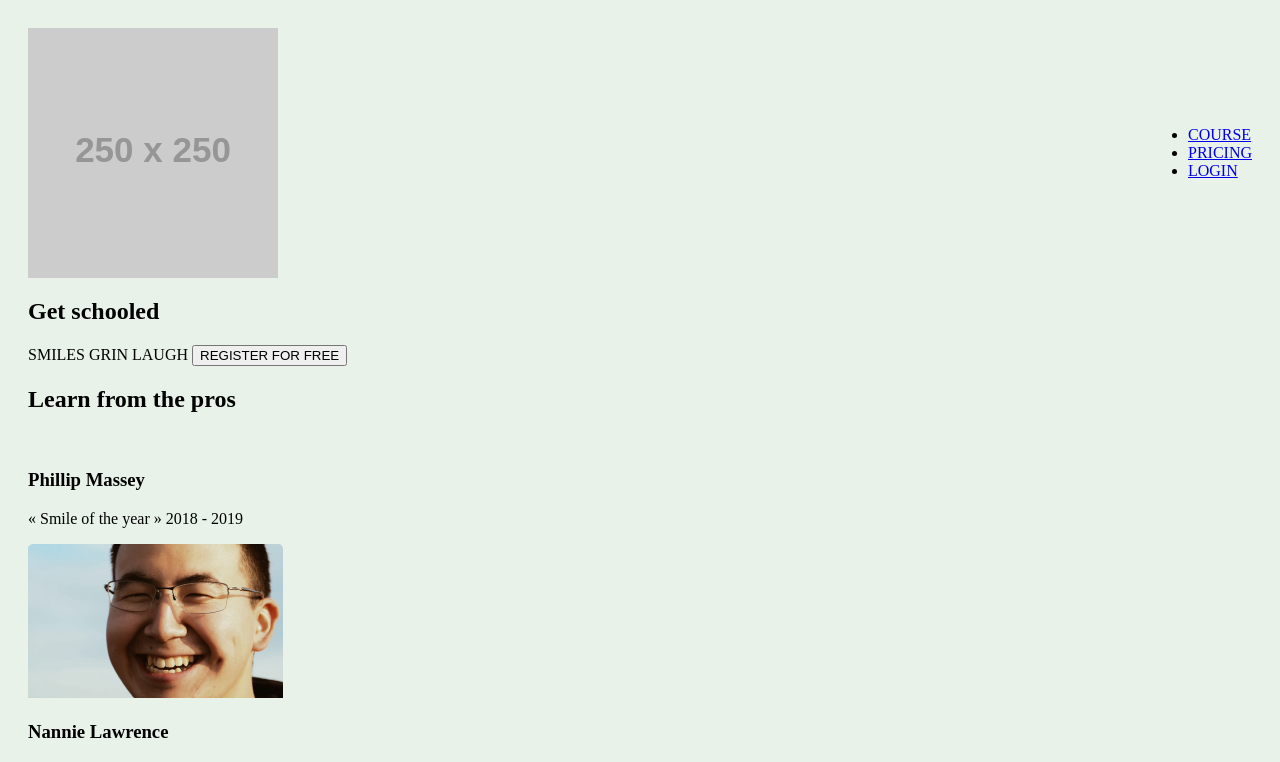
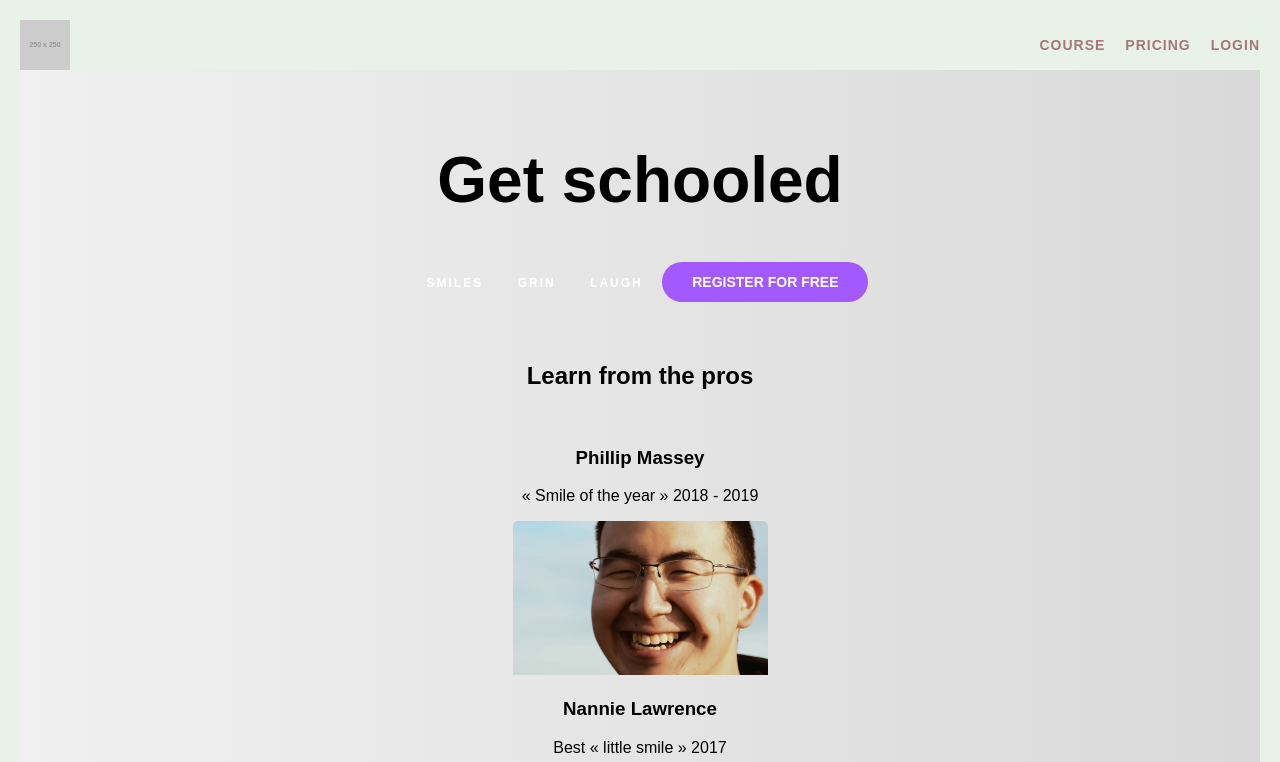
Before and after one commit to Kesde/alx_html_css, a plain HTML site: page css_advanced/index.html in a window 1280 px wide. Shown: the top 762 px of the page. Drawn offline with Linux system fonts and the light colour scheme; placeholder pictures from the web are drawn by us.

Commit message:
update files

```diff
--- a/css_advanced/index.html
+++ b/css_advanced/index.html
@@ -7,7 +7,7 @@
     <title>Document</title>
     <link rel="stylesheet" href="styles.css">
 </head>
-<body class="box">
+<body>
     <header>
         <nav>
             <img src="https://fakeimg.pl/250x250?text=Sample+Logo" alt="logo">
@@ -48,7 +48,7 @@
                         <p>Best « Friend Smile » live performance 2019</p>
                     </div>
                     <div>
-                        <img src="./images/8.png" alt="">
+                        <img src="images/8.png" alt="">
                         <h3>Henry Hughes</h3>
                         <p>« 24h smiles » winner 2016 - 2019</p>
                     </div>
--- a/css_advanced/styles.css
+++ b/css_advanced/styles.css
@@ -1,4 +1,10 @@
-.box {
+/* .box {
+  background-color: rgb(232, 242, 232);
+  padding: 20px;
+} */
+body {
+  font-family: Arial, sans-serif;
+  margin: 0;
   background-color: rgb(232, 242, 232);
   padding: 20px;
 }
@@ -7,9 +13,86 @@ header {
   display: flex;
   flex-direction: column;
   gap: 10px;
+  nav img {
+    width: 50px;
+    height: auto;
+  }
+  nav img {
+    width: 50px;
+    height: auto;
+  }
 }
 nav {
   display: flex;
   justify-content: space-between;
   align-items: center;
 }
+main > section:first-of-type span {
+  display: inline-block;
+  margin: 0 15px;
+  font-size: 12px;
+  font-weight: 700;
+  letter-spacing: 2px;
+  color: white;
+  text-transform: uppercase;
+}
+nav ul {
+  list-style: none;
+  display: flex;
+  gap: 20px;
+}
+nav ul li a {
+  text-decoration: none;
+  color: rgba(152, 95, 95, 0.834);
+  font-weight: 600;
+  font-size: 14px;
+  text-transform: uppercase;
+  letter-spacing: 1px;
+  transition: color 0.3s ease;
+}
+nav ul li a:hover {
+  color: rgb(0, 0, 0);
+}
+.box {
+  align-items: center;
+  height: 100vh;
+}
+main > section:first-of-type {
+  position: relative;
+  background: linear-gradient(to right, #f0f0f0, #d9d9d9);
+  padding: 20px;
+  display: flex;
+  flex-direction: column;
+  align-items: center;
+  text-align: center;
+}
+main > section:first-of-type > div:first-of-type {
+    margin-bottom: 40px;
+}
+main > section:first-of-type h1 {
+    font-size: 64px;
+    font-weight: 900;
+    margin-bottom: 20px;
+    text-transform: none;
+}
+main > section:first-of_type {
+    display: inline-block;
+    margin: 0 15px;
+    font-size: 12px;
+    font-weight: 700;
+    letter-spacing: 2px;
+    color: white;
+    text-transform: uppercase;
+}
+main > section:first-of-type button {
+    margin-top: 25px;
+    background-color: #a259ff;
+    border: none;
+    border-radius: 20px;
+    padding: 12px 30px;
+    color: white;
+    font-weight: 700;
+    font-size: 14px;
+    cursor: pointer;
+    transition: background-color 0.3s ease;
+}
```
